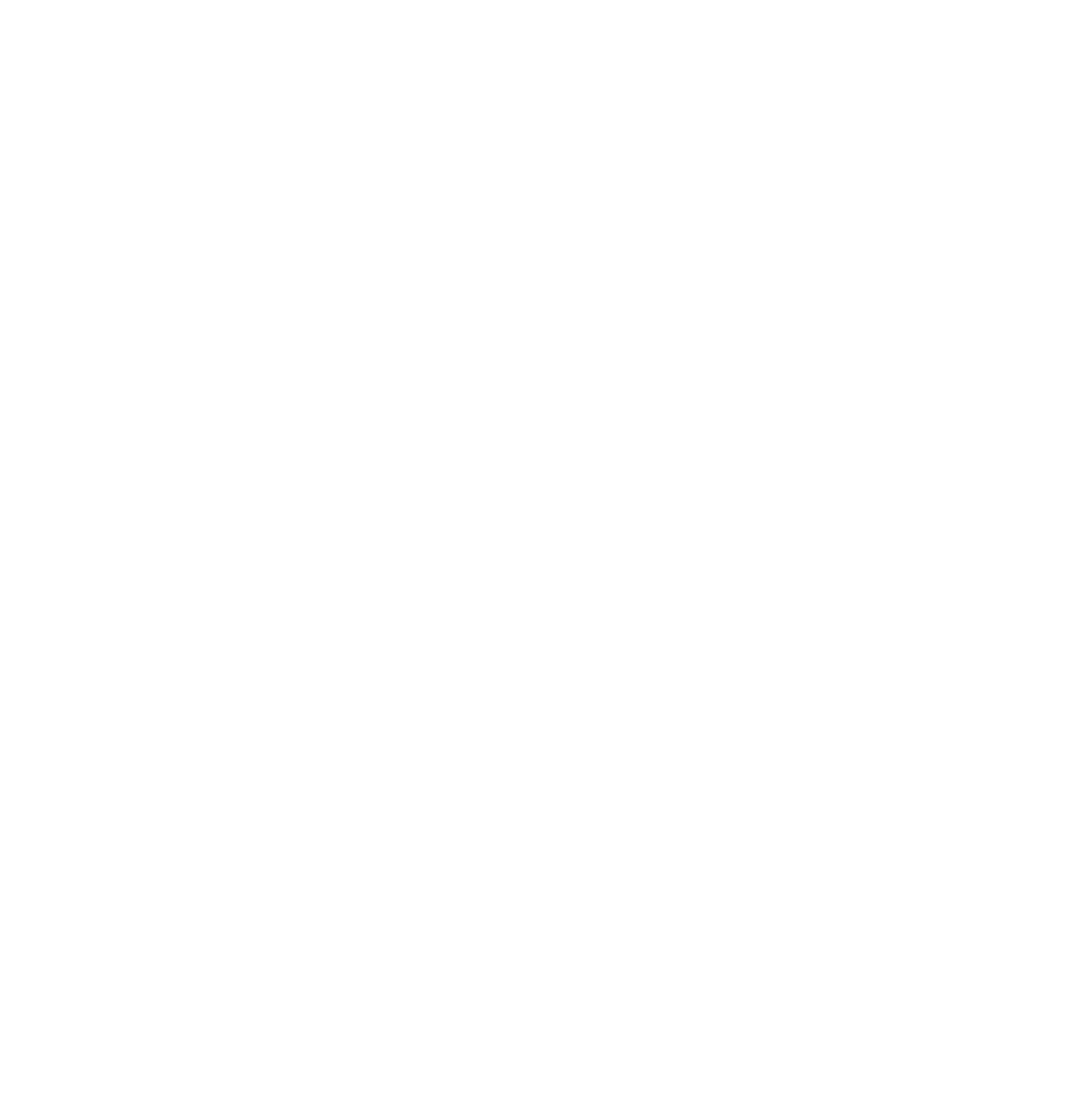
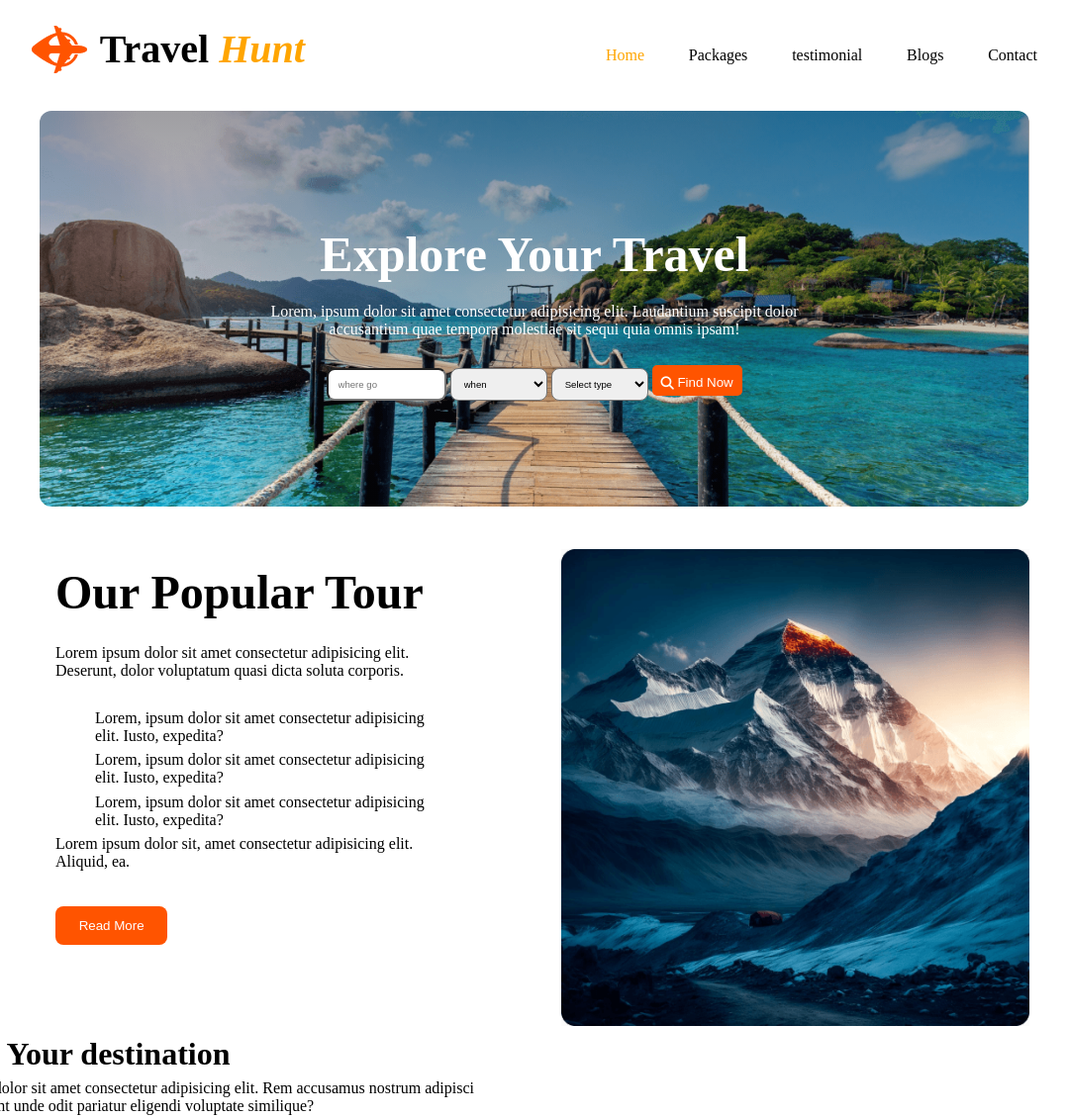
Before and after one commit to shopno8860/assignment-2, a plain HTML site: page index.html in a window 1280 px wide. Shown: the whole page at 99% size, without its empty margins (100-1179 px from the left). Before the commit the page ends 800 px from the top, so only its background shows below. Drawn offline with Linux system fonts and the light colour scheme.

Commit message:
popular tour section done

```diff
--- a/index.html
+++ b/index.html
@@ -7,6 +7,71 @@
     <link rel="stylesheet" href="style.css">
 </head>
 <body>
+    <header>
+        <div class="navigation">
+            <nav>
+               <div class="left">
+                <img src="Images/Group 40071 (2).png" alt="">
+                <h2 style="font-size: 2.5em;">Travel <span style="color: orange;"><i>Hunt</i></span></h2>
+               </div>
+               <div class="right">
+                <ul>
+                   <li><a href="" style="color: orange;">Home</a></li>
+                   <li><a href="">Packages</a></li>
+                   <li><a href="">testimonial</a></li>
+                   <li><a href="">Blogs</a></li>
+                   <li><a href="">Contact</a></li>
+                </ul>
+               </div>
+            </nav>
+        </div>
+        <div class="banner">
+           <div class="b-details">
+                <h1 class="b-title">Explore Your Travel</h1>
+                <p class="b-description">Lorem, ipsum dolor sit amet consectetur adipisicing elit. Laudantium suscipit dolor <br> accusantium quae tempora molestiae sit sequi quia omnis ipsam!</p>
 
+                <div class="b-item">
+                <input type="text" class="item-box" placeholder="where go">
+                <select name="when" id="when" class="item-box">
+                 <option value="when">when</option>
+                </select>
+                <select name="" id="" class="item-box">
+                 <option value="when">Select type</option>
+                </select>
+                <button class="b-button"><i class="fa-solid fa-magnifying-glass"></i> Find Now</button>
+                </div>
+            </div>
+        </div>
+    </header>
+    <main>
+        <div class="popular-tour">
+            <div class="t-description">
+                <h3 >Our Popular Tour</h3>
+                <p>Lorem ipsum dolor sit amet consectetur adipisicing elit. Deserunt, dolor voluptatum quasi dicta soluta corporis.</p>
+                <ul>
+                    <li>Lorem, ipsum dolor sit amet consectetur adipisicing elit. Iusto, expedita?</li>
+                    <li>Lorem, ipsum dolor sit amet consectetur adipisicing elit. Iusto, expedita?</li>
+                    <li>Lorem, ipsum dolor sit amet consectetur adipisicing elit. Iusto, expedita?</li>
+                </ul>
+                <p>Lorem ipsum dolor sit, amet consectetur adipisicing elit. Aliquid, ea.</p>
+                <button class="btn-read">Read More</button>
+
+            </div>
+            <div class="p-img">
+                <img src="Images/Rectangle 4.png" alt="">
+            </div>
+        </div>
+        <div class="destinaltion">
+            <div class="des-diescription">
+                <h1>Choose Your destination</h1>
+                <p>Lorem, ipsum dolor sit amet consectetur adipisicing elit. Rem accusamus nostrum adipisci <br> delectus nesciunt unde odit pariatur eligendi voluptate similique?</p>
+            </div>
+        </div>
+    </main>
+    <footer>
+
+    </footer>
+
+    <script src="https://kit.fontawesome.com/5cf7911c85.js" crossorigin="anonymous"></script>
 </body>
 </html>
--- a/style.css
+++ b/style.css
@@ -0,0 +1,109 @@
+*{
+    margin: .5vw auto 0vw;
+}
+.left{
+    display: flex;
+    align-items: center;
+    gap: 1vw;
+
+}
+.right ul, li{
+    display: flex;
+    list-style: none;
+    gap: 3.5vw;
+
+}
+.right ul, li a{
+    text-decoration: none;
+    color: black;
+
+}
+nav{
+    display: flex;
+    justify-content: space-between;
+    align-items: center;
+}
+
+.banner{
+    background-image: linear-gradient(180deg, rgba(19, 19, 24, 0.40) 0%, rgba(19, 19, 24, 0.00) 100%),url(Images/Group\ 13\ \(1\)\ \(1\).png);
+    height: 400px;
+    max-width: 1000px;
+    border-radius: 12px;
+    margin-top: 3vw;
+    background-position: center;
+    background-size: cover;
+    color:white ;
+}
+.item-box{
+    width: 14%;
+    padding: 1.3%;
+    font-size: .6em;
+    border-radius: 8px;
+}
+.b-button{
+    padding: .8% 1% ;
+    width: 13%;
+    background: #FF5400;
+    color: white;
+    border: none;
+    border-radius: 5px;
+    text-align: center;
+
+}
+
+ .b-title{
+    font-size: 50px;
+    margin-bottom: 1.2rem;
+ }
+ .b-description{
+    margin-bottom: 1.3rem;
+ }
+
+.b-details{
+    text-align: center;
+    padding: 11%;
+
+}
+.b-item{
+    align-items: center;
+    max-width: 700px;
+    justify-content: center;
+    display:
+}
+/* main section strat  */
+.popular-tour{
+    /* border: 1px solid green; */
+    /* margin: .5vw auto 0vw; */
+    width: 1000px;
+    display: flex;
+    /* height: 400px; */
+    margin-top: 30px;
+    gap: 10%;
+}
+.t-description{
+    width: 45%;
+    padding: 1rem;
+}
+.t-img{
+    width: 45%;
+}
+.p-img img{
+    width: 100%;
+    height: 98%;
+}
+.t-description h3{
+    font-size: 3em;
+    margin-bottom: 25px;
+}
+.t-description p{
+    margin-bottom: 30px;
+ }
+.btn-read{
+    background-color: #FF5400;
+    color: white;
+    border: none;
+    padding: 3% 6%;
+    border-radius: 8px;
+}
+/* popular tour end  */
+/* destination start  */
```
